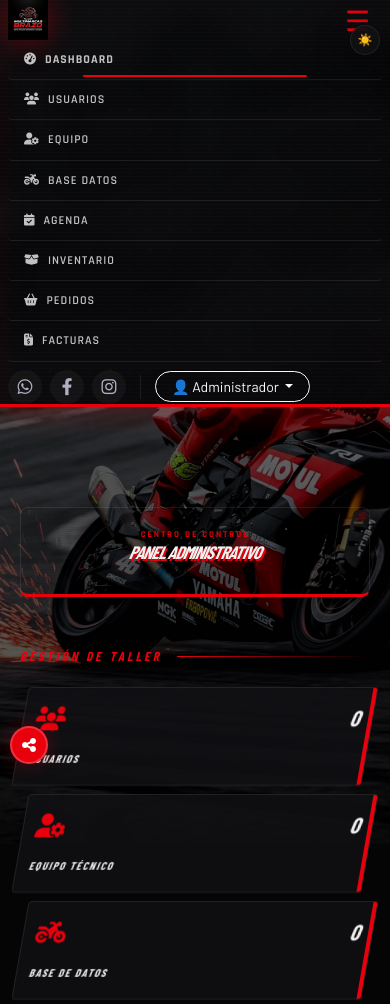
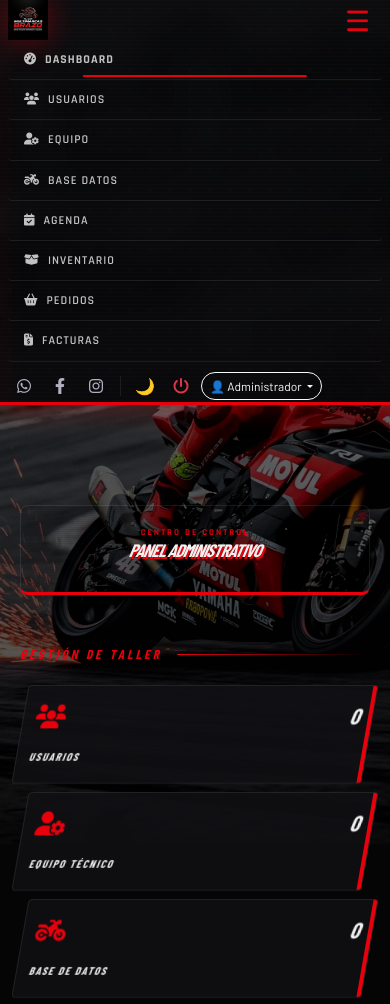
Before and after one commit to emmanuel61hurtado-coder/Multimarcas-Brazo, a Flask app: page /admin/ in a window 390 px wide, after a click that opens the changed part. Shown: the top 1004 px of the page. Run offline with Flask 3, Linux system fonts and the light colour scheme; a user stored in the database is signed in; some web fonts are replaced.

Commit message:
arreglos

```diff
--- a/app/templates/base.html
+++ b/app/templates/base.html
@@ -368,27 +368,34 @@
         updateClock();
       </script>
 
-      <!-- SOCIAL + USER -->
-      <div class="ms-auto d-flex align-items-center gap-2">
+      <!-- SOCIAL + USER + TOOLS -->
+      <div class="ms-auto d-flex align-items-center gap-1">
         <!-- Redes sociales -->
-        <a href="https://wa.me/573204545930" target="_blank" class="nav-social-link" title="WhatsApp"><i class="fab fa-whatsapp"></i></a>
-        <a href="https://www.facebook.com/share/1CCzv4MGuq/" target="_blank" class="nav-social-link" title="Facebook"><i class="fab fa-facebook-f"></i></a>
-        <a href="https://www.instagram.com/multimarcasbrazo_61?igsh=MTN1dHdnaW9tdGtybA==" target="_blank" class="nav-social-link" title="Instagram"><i class="fab fa-instagram"></i></a>
-        <div class="nav-social-divider"></div>
+        <a href="https://wa.me/573204545930" target="_blank" class="nav-icon-link" title="WhatsApp"><i class="fab fa-whatsapp"></i></a>
+        <a href="https://www.facebook.com/share/1CCzv4MGuq/" target="_blank" class="nav-icon-link" title="Facebook"><i class="fab fa-facebook-f"></i></a>
+        <a href="https://www.instagram.com/multimarcasbrazo_61?igsh=MTN1dHdnaW9tdGtybA==" target="_blank" class="nav-icon-link" title="Instagram"><i class="fab fa-instagram"></i></a>
+        <div class="nav-sep"></div>
+        <!-- Tema -->
+        <button class="nav-icon-link" onclick="toggleTheme()" title="Cambiar tema" id="themeToggleBtn">🌙</button>
+        <div class="nav-sep d-none d-sm-block"></div>
         {% if current_user.is_authenticated %}
           {% if not current_user.is_admin() and not current_user.is_empleado() %}
-          <a href="{{ url_for('carrito.ver_carrito') }}" class="nav-link position-relative" title="Carrito">
-            <i class="fas fa-shopping-cart" style="font-size: 1.2rem;"></i>
+          <a href="{{ url_for('carrito.ver_carrito') }}" class="nav-icon-link position-relative" title="Carrito">
+            <i class="fas fa-shopping-cart"></i>
             {% if session.get('carrito') %}
-            <span class="position-absolute top-0 start-100 translate-middle badge rounded-pill bg-danger" style="font-size: 0.6rem;">
+            <span class="position-absolute top-0 start-100 translate-middle badge rounded-pill bg-danger" style="font-size: 0.55rem; padding: 2px 5px;">
               {{ session['carrito']|length }}
             </span>
             {% endif %}
           </a>
           {% endif %}
-
+          <!-- Cerrar sesion visible -->
+          <a href="{{ url_for('auth.logout') }}" class="nav-icon-link text-danger" title="Cerrar sesión">
+            <i class="fas fa-power-off"></i>
+          </a>
+          <!-- Dropdown usuario -->
           <div class="dropdown">
-            <button class="btn btn-outline-light btn-sm dropdown-toggle rounded-pill px-3" type="button" data-bs-toggle="dropdown">
+            <button class="btn btn-outline-light btn-sm dropdown-toggle rounded-pill px-2 px-sm-3" type="button" data-bs-toggle="dropdown" style="font-size: 12px;">
               👤 {{ current_user.nombre_completo.split(' ')[0] if current_user.nombre_completo else 'Usuario' }}
             </button>
             <ul class="dropdown-menu dropdown-menu-end dropdown-menu-dark">
@@ -398,8 +405,6 @@
                 <li><a class="dropdown-item" href="{{ url_for('cliente.dashboard') }}">Mi Perfil</a></li>
                 <li><a class="dropdown-item" href="{{ url_for('cliente.mis_pedidos') }}">Mis Pedidos</a></li>
               {% endif %}
-              <li><hr class="dropdown-divider"></li>
-              <li><a class="dropdown-item text-danger" href="{{ url_for('auth.logout') }}">Cerrar Sesión</a></li>
             </ul>
           </div>
         {% endif %}
@@ -463,190 +468,49 @@
         margin: 0 auto;
     }
 
-    @media (max-width: 991px) {
-        .theme-toggle { bottom: 90px; right: 15px; width: 38px; height: 38px; font-size: 15px; }
-    }
-    @media (max-width: 575px) {
-        .theme-toggle { bottom: 80px; right: 10px; width: 34px; height: 34px; font-size: 13px; }
-    }
-    @media (max-width: 399px) {
-        .theme-toggle { bottom: 75px; width: 30px; height: 30px; font-size: 12px; }
-    }
 
-    /* Redes sociales en navbar */
-    .nav-social-link {
+
+    /* Iconos navbar unificados */
+    .nav-icon-link {
         color: var(--text-muted);
-        font-size: 17px;
+        font-size: 16px;
         display: flex;
         align-items: center;
         justify-content: center;
-        width: 34px;
-        height: 34px;
-        border-radius: 50%;
+        width: 32px;
+        height: 32px;
+        border-radius: 6px;
         text-decoration: none;
-        transition: 0.25s;
-        background: rgba(255,255,255,0.04);
-        border: 1px solid transparent;
-    }
-
-    .nav-social-link:hover {
-        color: white;
-        background: var(--red);
-        border-color: var(--red);
-        box-shadow: 0 0 12px var(--red-glow);
-        transform: translateY(-2px);
-    }
-
-    [data-theme="light"] .nav-social-link:hover {
-        color: white;
-    }
-
-    .nav-social-divider {
-        width: 1px;
-        height: 24px;
-        background: var(--border);
-        margin: 0 6px;
-    }
-
-    /* 📤 COMPARTIR WIDGET */
-    .share-float {
-        position: fixed;
-        left: 25px;
-        bottom: 100px;
-        z-index: 10002;
-    }
-
-    .share-trigger {
-        width: 50px;
-        height: 50px;
-        background: var(--red);
-        color: white;
-        border: 2px solid rgba(255,255,255,0.2);
-        border-radius: 50%;
-        display: flex;
-        align-items: center;
-        justify-content: center;
-        font-size: 22px;
-        cursor: pointer;
-        box-shadow: 0 0 20px var(--red-glow);
-        transition: 0.3s;
-        position: relative;
-    }
-
-    .share-trigger:hover, .share-trigger.active {
-        transform: scale(1.1);
-        box-shadow: 0 0 35px var(--red-glow);
-    }
-
-    .share-panel {
-        position: absolute;
-        bottom: 65px;
-        left: 0;
-        width: 260px;
-        background: var(--bg-card);
-        border: 1px solid var(--border);
-        border-bottom: 3px solid var(--red);
-        border-radius: 8px;
-        box-shadow: 0 10px 40px rgba(0,0,0,0.5);
-        opacity: 0;
-        visibility: hidden;
-        transform: translateY(10px) scale(0.95);
-        transition: 0.25s cubic-bezier(0.4, 0, 0.2, 1);
-        transform-origin: bottom left;
-    }
-
-    .share-panel.show {
-        opacity: 1;
-        visibility: visible;
-        transform: translateY(0) scale(1);
-    }
-
-    .share-panel-header {
-        display: flex;
-        justify-content: space-between;
-        align-items: center;
-        padding: 12px 16px;
-        border-bottom: 1px solid var(--border);
-    }
-
-    .share-panel-title {
-        font-family: var(--font-display);
-        font-size: 13px;
-        font-weight: 900;
-        letter-spacing: 2px;
-        color: var(--text);
-        font-style: italic;
-    }
-
-    .share-close {
+        transition: 0.2s;
         background: none;
         border: none;
-        color: var(--text-muted);
-        font-size: 22px;
         cursor: pointer;
-        line-height: 1;
         padding: 0;
     }
 
-    .share-close:hover { color: var(--red); }
-
-    .share-panel-body { padding: 12px; }
-
-    .share-grid {
-        display: grid;
-        grid-template-columns: 1fr 1fr 1fr;
-        gap: 8px;
+    .nav-icon-link:hover {
+        color: white;
+        background: rgba(232,0,13,0.15);
     }
 
-    .share-option {
-        background: rgba(255,255,255,0.03);
-        border: 1px solid var(--border);
-        border-radius: 8px;
-        padding: 12px 6px;
-        text-align: center;
-        cursor: pointer;
-        transition: 0.2s;
-        color: var(--text);
-        font-size: 10px;
-        font-weight: 600;
-        letter-spacing: 0.5px;
+    .nav-icon-link.text-danger:hover {
+        background: var(--red);
+        color: white !important;
+        box-shadow: 0 0 12px var(--red-glow);
     }
 
-    .share-option:hover {
-        background: rgba(232,0,13,0.1);
-        border-color: var(--red);
-        transform: translateY(-2px);
+    .nav-sep {
+        width: 1px;
+        height: 20px;
+        background: var(--border);
+        margin: 0 4px;
+        flex-shrink: 0;
     }
 
-    .share-icon {
-        width: 38px;
-        height: 38px;
-        border-radius: 50%;
-        display: flex;
-        align-items: center;
-        justify-content: center;
-        margin: 0 auto 6px;
-        font-size: 17px;
-        color: white;
-        transition: 0.2s;
-    }
+    /* theme-toggle flotante eliminado, ahora en navbar */
+    .theme-toggle { display: none; }
 
-    .share-icon.facebook { background: #1877f2; }
-    .share-icon.whatsapp { background: #25d366; }
-    .share-icon.instagram { background: linear-gradient(45deg, #f09433, #e6683c, #dc2743, #cc2366, #bc1888); }
-    .share-icon.link { background: var(--accent); color: #000; }
-    .share-icon.qr { background: var(--text-muted); }
-
-    .share-option:hover .share-icon.facebook { box-shadow: 0 0 15px rgba(24,119,242,0.4); }
-    .share-option:hover .share-icon.whatsapp { box-shadow: 0 0 15px rgba(37,211,102,0.4); }
-    .share-option:hover .share-icon.instagram { box-shadow: 0 0 15px rgba(220,39,67,0.4); }
-    .share-option:hover .share-icon.link { box-shadow: 0 0 15px rgba(255,193,7,0.4); }
-    .share-option:hover .share-icon.qr { box-shadow: 0 0 15px rgba(255,255,255,0.2); }
-
-    .qr-section { margin-top: 8px; }
-
-    #qrcode img { margin: 0 auto; display: block; }
-
+    /* Toast copiar link */
     .toast-copy {
         position: fixed;
         bottom: 180px;
@@ -673,34 +537,12 @@
         from { opacity: 0; transform: translateX(-50%) translateY(20px); }
         to { opacity: 1; transform: translateX(-50%) translateY(0); }
     }
-
-    .share-option span { display: block; }
-
-    @media (max-width: 991px) {
-        .share-float { left: 15px; bottom: 90px; }
-        .share-trigger { width: 42px; height: 42px; font-size: 18px; }
-        .share-panel { width: 230px; bottom: 55px; }
-    }
-    @media (max-width: 575px) {
-        .share-float { left: 10px; bottom: 80px; }
-        .share-trigger { width: 38px; height: 38px; font-size: 16px; }
-        .share-panel { width: 210px; bottom: 50px; left: -10px; }
-    }
 </style>
 
 <!-- JS -->
 <script src="https://cdn.jsdelivr.net/npm/bootstrap@5.3.0/dist/js/bootstrap.bundle.min.js"></script>
 <script src="{{ url_for('static', filename='js/main.js') }}"></script>
-<script src="https://cdn.jsdelivr.net/npm/qrcodejs@1.0.0/qrcode.min.js"></script>
-<script src="{{ url_for('static', filename='js/share.js') }}"></script>
-
 {% block extra_js %}{% endblock %}
-
-<!-- Botón de Tema Flotante -->
-<button class="theme-toggle" id="themeToggle" onclick="toggleTheme()" title="Cambiar modo">🌙</button>
-
-<!-- SHARE WIDGET -->
-{% include 'components/share.html' %}
 
 </body>
 </html>
```
